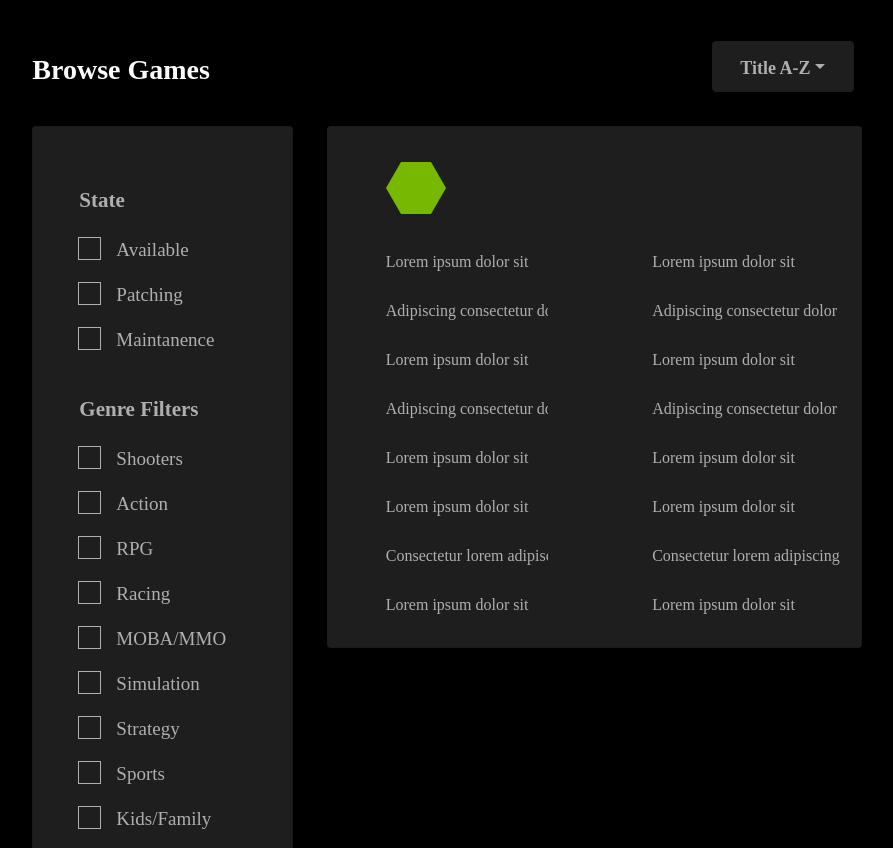
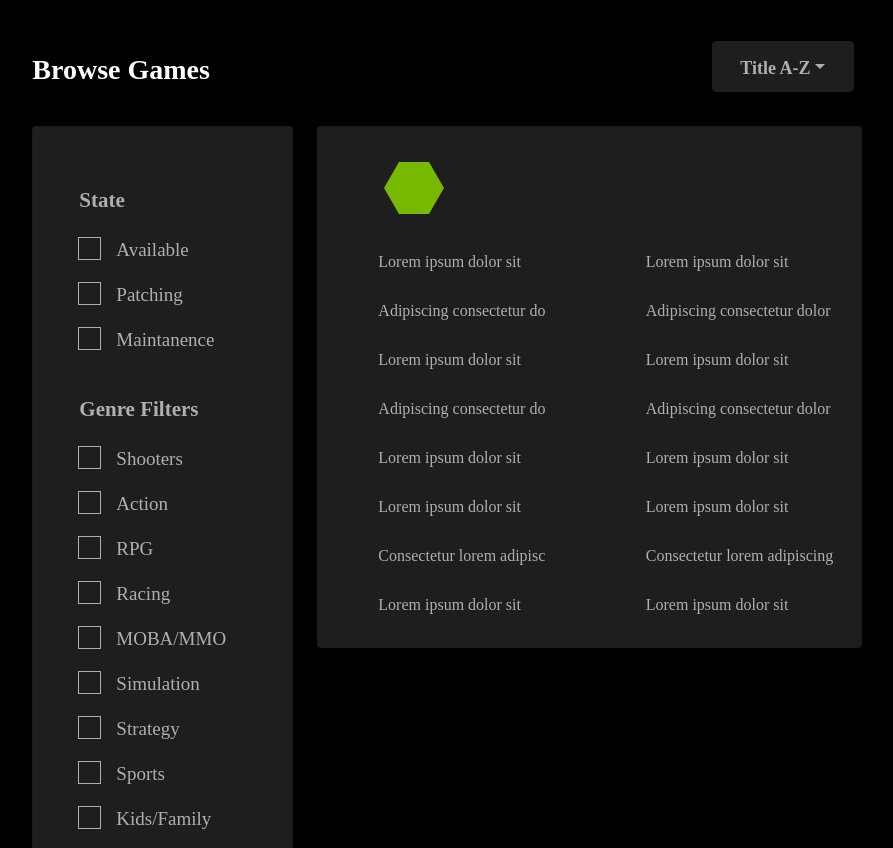
Before and after one commit to AmineBosnali/GamePlus, a Next.js app in the folder game_plus_test_project/: page / in a window 1280 px wide. Shown: the part 500-1348 px from the top of the page, without its empty margins (193-1086 px from the left). Built offline with nearby package versions, Linux system fonts and the light colour scheme.

Commit message:
Responsive bugfix.
In body.

```diff
--- a/game_plus_test_project/components/browseGames/browseGames.tsx
+++ b/game_plus_test_project/components/browseGames/browseGames.tsx
@@ -23,10 +23,10 @@ const BrowseGames = () => {
             <Col xs={12} sm={12} md={{ span: 8, offset: 2 }} lg={{ span: 8, offset: 2 }} className={styles.filterCards}>
                 <Row>
                     <Col xs={12} sm={12} md={4} lg={4}>
-                      <CheckFilterCard/>
+                        <CheckFilterCard />
                     </Col>
                     <Col xs={12} sm={12} md={8} lg={8} className={styles.cardBgColor}>
-                        <FilterCard/>
+                        <FilterCard />
                     </Col>
                 </Row>
             </Col>
--- a/game_plus_test_project/components/browseGames/filterCard.tsx
+++ b/game_plus_test_project/components/browseGames/filterCard.tsx
@@ -28,7 +28,7 @@ const FilterCard: React.FC<CardProps> = (props) => {
                             <ListItem text="Lorem ipsum dolor sit" />
                         </dl>
                     </Col>
-                    <Col md={2} lg={2}></Col>
+                    <Col md={1} lg={1}></Col>
                     <Col xs={12} sm={12} md={{ span: 3, offset: 1 }} lg={{ span: 4, offset: 1 }}>
                         <dl>
                             <ListItem text="Lorem ipsum dolor sit" />
--- a/game_plus_test_project/styles/browse.games.module.scss
+++ b/game_plus_test_project/styles/browse.games.module.scss
@@ -82,7 +82,6 @@
 
 .cardBgColor {
   div{
-    margin-left: toRem(10);
     background-color: $darkgrey;
   }
 }
@@ -91,6 +90,7 @@
   width: toRem(60);
   height: toRem(60);
   margin-top: toRem(15);
+  margin-left: toRem(50);
   margin-bottom: toRem(5);
   object-fit: contain;
 }
```
